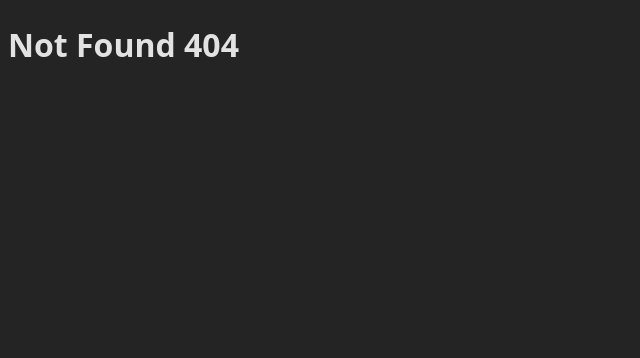
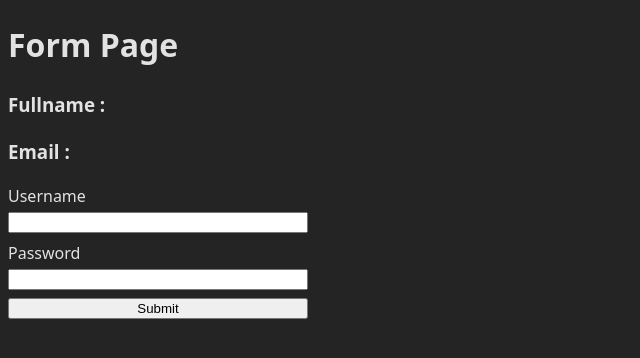
Before and after one commit to Nurzamann/belajar-react, a React (Vite) app in the folder react-basics-voidfnc/: page /form in a window 1280 px wide. Before the commit this address had no page. Shown: the top 358 px of the page, without its empty margins (0-640 px from the left). Built offline with nearby package versions, Linux system fonts and the light colour scheme.

Commit message:
update folder react basics

```diff
--- a/react-basics-voidfnc/package.json
+++ b/react-basics-voidfnc/package.json
@@ -10,9 +10,12 @@
     "preview": "vite preview"
   },
   "dependencies": {
+    "@hookform/resolvers": "^5.1.1",
     "react": "^19.1.0",
     "react-dom": "^19.1.0",
-    "react-router": "^7.6.2"
+    "react-hook-form": "^7.58.1",
+    "react-router": "^7.6.2",
+    "zod": "^3.25.67"
   },
   "devDependencies": {
     "@eslint/js": "^9.25.0",
--- a/react-basics-voidfnc/src/App.tsx
+++ b/react-basics-voidfnc/src/App.tsx
@@ -1,47 +1,49 @@
-import Welcome from "./components/Welcome";
-import Header from "./components/Header";
-import ProfileCard from "./components/ProfileCard";
-import Counter from "./components/Counter";
+// import Welcome from "./components/Welcome";
+// import Header from "./components/Header";
+// import ProfileCard from "./components/ProfileCard";
+// import Counter from "./components/Counter";
 import { Routes, Route } from "react-router";
 import TermsPage from "./pages/TermsPage";
 import HomePages from "./pages/HomePages";
 import NotFoundPage from "./pages/NotFoundPage";
 import ProductDetailPage from "./pages/ProductDetailPage";
 import ProductListPage from "./pages/ProductListPage";
+import FormPage from "./pages/FormPage";
+import RHFPage from "./pages/RHFPage";
 
-type Teacher = {
-  name: string;
-  job: string;
-  year: number;
-  id: number;
-};
+// type Teacher = {
+//   name: string;
+//   job: string;
+//   year: number;
+//   id: number;
+// };
 
-const teachers: Teacher[] = [
-  {
-    job: "Dosen",
-    name: "Pak Dika",
-    year: 1995,
-    id: 1,
-  },
-  {
-    name: "Theo",
-    job: "Creator",
-    year: 2000,
-    id: 2,
-  },
-  {
-    name: "pak eko",
-    job: "tech lead",
-    year: 2000,
-    id: 3,
-  },
-  {
-    name: "Nurzaman",
-    job: "pengangguran",
-    year: 2000,
-    id: 4,
-  },
-];
+// const teachers: Teacher[] = [
+//   {
+//     job: "Dosen",
+//     name: "Pak Dika",
+//     year: 1995,
+//     id: 1,
+//   },
+//   {
+//     name: "Theo",
+//     job: "Creator",
+//     year: 2000,
+//     id: 2,
+//   },
+//   {
+//     name: "pak eko",
+//     job: "tech lead",
+//     year: 2000,
+//     id: 3,
+//   },
+//   {
+//     name: "Nurzaman",
+//     job: "pengangguran",
+//     year: 2000,
+//     id: 4,
+//   },
+// ];
 
 // component
 function App() {
@@ -53,10 +55,12 @@ function App() {
 
         <Route path="/product-list" element={<ProductListPage />} />
 
-
         {/* Dynamic Route */}
         <Route path="/product/:slug" element={<ProductDetailPage />} />
         {/* localhost:5173/product/kaos-oblong */}
+
+        <Route path="/form" element={<FormPage />} />
+        <Route path="/rhf" element={<RHFPage />} />
 
         <Route path="*" element={<NotFoundPage />} />
       </Routes>
--- /dev/null
+++ b/react-basics-voidfnc/src/pages/FormPage.tsx
@@ -0,0 +1,86 @@
+import { useRef, useState } from "react";
+
+const FormPage = () => {
+  // uncotrolled compinent/input
+  const inputRef = useRef<HTMLInputElement>(null);
+  const inputEmailRef = useRef<HTMLInputElement>(null);
+
+  //controlled component/input
+  const [fullNameInput, setFullNameInput] = useState("");
+  const [passwordInput, setPasswordInput] = useState("");
+
+  const [usernameErrorMassage, setUsernameErrorMassage] = useState("");
+  const [passwordErrorMassage, setPasswordErrorMassage] = useState("");
+
+  const handleSubmit = () => {
+    // const fullNameFormValue = inputRef.current?.value;
+    // const emailFormValue = inputEmailRef.current?.value;
+
+    // alert("From Submitted: " + fullNameFormValue + " " + emailFormValue);
+
+    const fullNameValidation = fullNameInput.length < 3;
+    const passwordValidation = passwordInput.length < 8;
+
+    if (fullNameValidation) {
+      setUsernameErrorMassage("Username minimal 3 karakter");
+    }
+
+    if (passwordValidation) {
+      setPasswordErrorMassage("Username minimal 8 karakter");
+    }
+
+    //...
+  };
+
+  return (
+    <div>
+      <h1>Form Page</h1>
+
+      <h3>Fullname : {fullNameInput}</h3>
+      <h3>Email : {passwordInput}</h3>
+
+      <div
+        style={{
+          display: "flex",
+          flexDirection: "column",
+          gap: "4px",
+          maxWidth: "300px",
+        }}
+      >
+        <label htmlFor="full-name">Username</label>
+        <input
+          onChange={(event) => {
+            setFullNameInput(event.target.value);
+
+            const fullNameValidation = event.target.value.length < 3;
+
+            if (fullNameValidation) {
+              setUsernameErrorMassage("Username minimal 3 karakter");
+            } else {
+              setUsernameErrorMassage("");
+            }
+          }}
+          id="full-name"
+          type="text"
+          value={fullNameInput}
+        />
+        <span style={{ color: "red" }}>{usernameErrorMassage}</span>
+
+        <label htmlFor="password">Password</label>
+        <input
+          onChange={(event) => setPasswordInput(event.target.value)}
+          id="password"
+          type="password"
+          value={passwordInput}
+        />
+        <span style={{ color: "red" }}>{passwordErrorMassage}</span>
+
+        {/* <input ref={inputEmailRef} id="email" type="text" /> */}
+
+        <button onClick={handleSubmit}>Submit</button>
+      </div>
+    </div>
+  );
+};
+
+export default FormPage;
--- /dev/null
+++ b/react-basics-voidfnc/src/pages/RHFPage.tsx
@@ -0,0 +1,39 @@
+import { useForm } from "react-hook-form";
+
+const RHFPage = () => {
+    const form = useForm();
+
+    const handleRegisterUser = () => {
+        alert("form submitted");
+    }
+
+  return (
+    <div>
+      <h1>React Hook Form</h1>
+
+      <form
+      onSubmit={form.handleSubmit(handleRegisterUser)}
+        action=""
+        style={{
+          display: "flex",
+          flexDirection: "column",
+          gap: "8px"
+        }}
+      >
+        <label>
+          Username:
+          <input type="text" {...form.register("username")} />
+        </label>
+
+        <label>
+          Password:
+          <input type="password" {...form.register("password")} />
+        </label>
+
+        <button style={{width: "fit-content"}}>Register User</button>
+      </form>
+    </div>
+  );
+};
+
+export default RHFPage;
```
Also changed, not shown: 1 other file (tests, documents, lock files or other folders).
